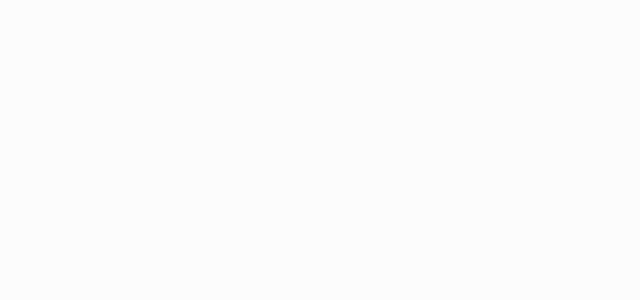
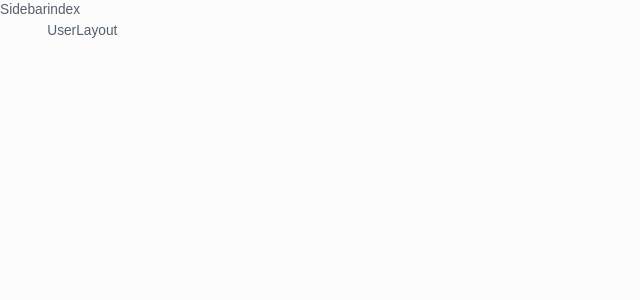
Before and after one commit to nguyengocaocuong/hust-document-system-frontend, a React (Create React App) app: page / in a window 1280 px wide. Before the commit this address had no page. Shown: the top 300 px of the page, without its empty margins (0-640 px from the left). Built offline with nearby package versions, Linux system fonts and the light colour scheme.

Commit message:
add layout for website

```diff
--- a/src/App.js
+++ b/src/App.js
@@ -6,8 +6,12 @@ import BoxFull from "./containers/BoxFull";
 import Signin from "./pages/Signin";
 import Signup from "./pages/Signup";
 import ForgotPassword from "./pages/ForgotPassword";
+import { useSelector } from "react-redux";
+import UserLayout from "./layouts/UserLayout";
+import WebLayout from "./layouts/WebLayout";
 function App() {
   const [theme, colorMode] = useMode();
+  const { isLogin, user } = useSelector((state) => state.authentication);
   return (
     <ColorModeContext.Provider value={colorMode}>
       <ThemeProvider theme={theme}>
@@ -16,18 +20,16 @@ function App() {
           <BoxFull>
             <BoxFull maxHeight={"100vh"}>
               <Routes>
-                <Route
-                  path="sign-in"
-                  element={<Signin />}
-                />
-                <Route
-                  path="sign-up"
-                  element={<Signup />}
-                />
-                <Route
-                  path="forgot-password"
-                  element={<ForgotPassword />}
-                />
+                <Route path="/" element={<WebLayout />}>
+                  {isLogin && user?.roleType === "ADMIN" ? (
+                    <Route path="/" element={<div>Admin Layout</div>}></Route>
+                  ) : (
+                    <Route path="/" element={<UserLayout />}></Route>
+                  )}
+                </Route>
+                <Route path="sign-in" element={<Signin />} />
+                <Route path="sign-up" element={<Signup />} />
+                <Route path="forgot-password" element={<ForgotPassword />} />
               </Routes>
             </BoxFull>
           </BoxFull>
--- /dev/null
+++ b/src/containers/content/index.jsx
@@ -0,0 +1,14 @@
+import React from "react";
+import BoxFull from "../BoxFull";
+import Header from "../header";
+import { Outlet } from "react-router-dom";
+function Content() {
+  return (
+    <BoxFull>
+      <Header />
+      <Outlet />
+    </BoxFull>
+  );
+}
+
+export default Content;
--- /dev/null
+++ b/src/containers/header/index.jsx
@@ -0,0 +1,9 @@
+import React from 'react'
+
+function index() {
+  return (
+    <div>index</div>
+  )
+}
+
+export default index
--- /dev/null
+++ b/src/containers/sidebar/index.jsx
@@ -0,0 +1,9 @@
+import React from 'react'
+
+function Sidebar() {
+  return (
+    <div>Sidebar</div>
+  )
+}
+
+export default Sidebar
--- /dev/null
+++ b/src/layouts/UserLayout.jsx
@@ -0,0 +1,9 @@
+import React from 'react'
+
+function UserLayout() {
+  return (
+    <div>UserLayout</div>
+  )
+}
+
+export default UserLayout
--- /dev/null
+++ b/src/layouts/WebLayout.jsx
@@ -0,0 +1,20 @@
+import React from "react";
+import BoxFull from "../containers/BoxFull";
+import Sidebar from '../containers/sidebar'
+import Content from '../containers/content'
+function WebLayout() {
+  return (
+    <BoxFull
+      maxHeight={"100vh"}
+      maxWidth={"100vw"}
+      width={"100vw"}
+      overflow={"hidden"}
+      display={'flex'}
+    >
+        <Sidebar/>
+        <Content/>
+    </BoxFull>
+  );
+}
+
+export default WebLayout;
--- a/src/store/authState.js
+++ b/src/store/authState.js
@@ -8,7 +8,7 @@ const initialState = {
 };
 
 export const authState = createSlice({
-  name: "auth",
+  name: "authentication",
   initialState,
   reducers: {},
   extraReducers: (builder) => {
```
